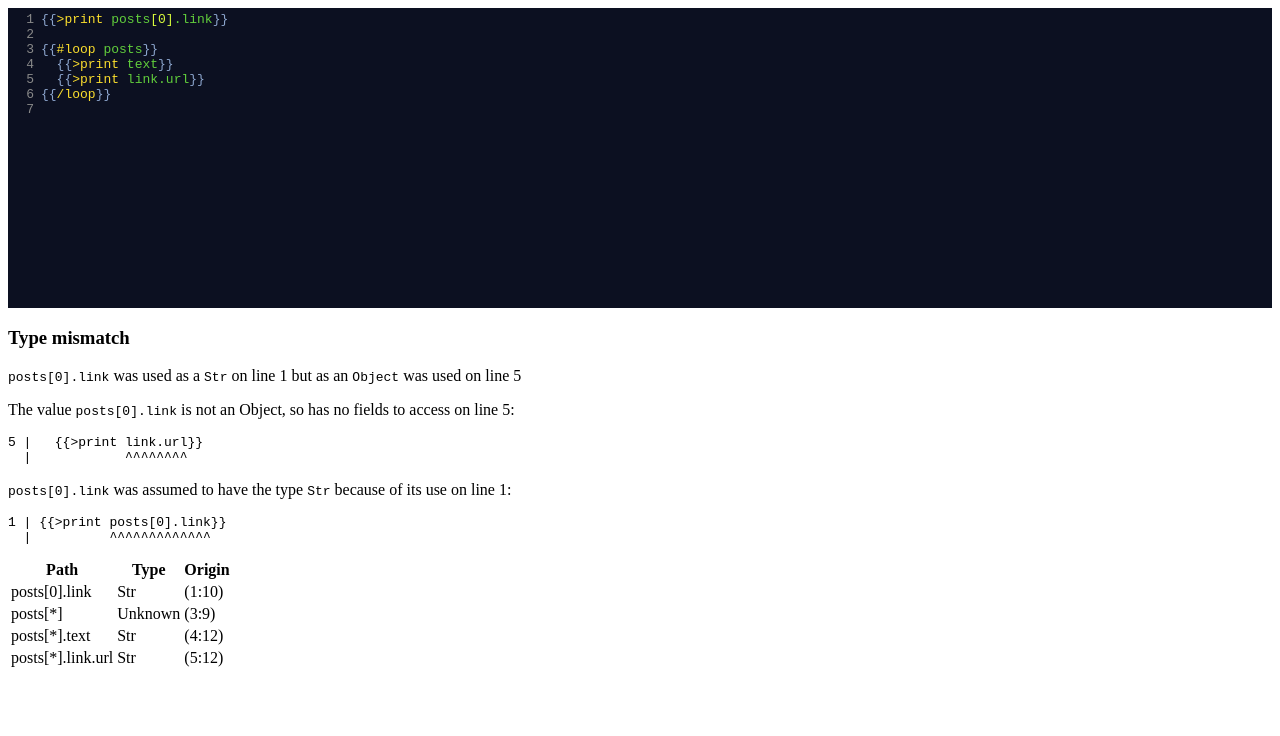
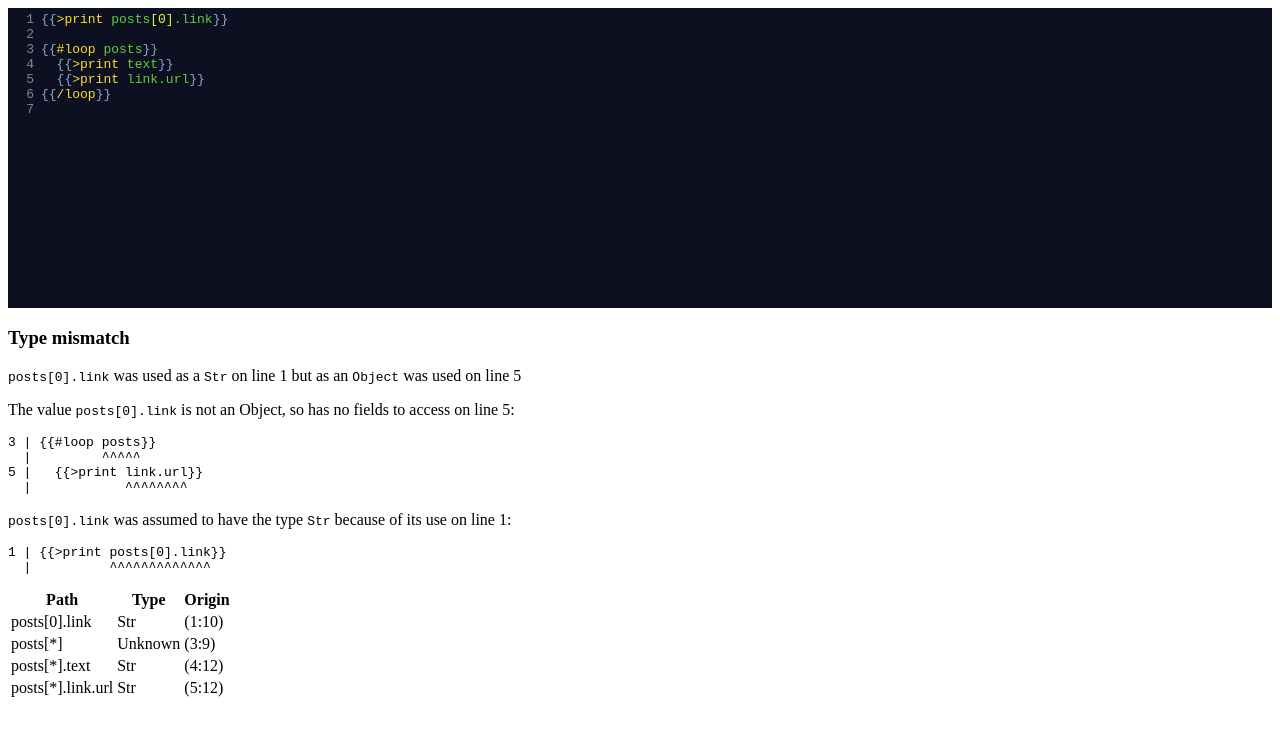
Before and after one commit to isaacev/inference, a React (Vite) app: page / in a window 1280 px wide. Shown: the top 736 px of the page. Built offline with nearby package versions, Linux system fonts and the light colour scheme.

Commit message:
replace single error snippets with context traces

```diff
--- a/src/components/report.tsx
+++ b/src/components/report.tsx
@@ -1,5 +1,9 @@
 import * as React from 'react'
-import { ReportPart } from '~/errors/report'
+import {
+  ReportPart,
+  SingleLineSnippet,
+  MultiLineSnippet,
+} from '~/errors/report'
 import Type from '~/types'
 import { tokenize } from '~/errors/utils'
 
@@ -54,6 +58,14 @@ const Part = (props: { part: ReportPart }): JSX.Element => {
           />
         )
       }
+    case 'trace':
+      return (
+        <ReportTrace
+          template={props.part.template}
+          mode={props.part.mode}
+          steps={props.part.steps}
+        />
+      )
   }
 }
 
@@ -140,6 +152,86 @@ const ReportSnippetMultiLine = (props: {
   )
 }
 
+const Snippet = (props: {
+  template: string
+  mode: string
+  snippet: SingleLineSnippet | MultiLineSnippet
+}) => {
+  if (props.snippet.size === 'single') {
+    const line = props.snippet.line
+    const [fromColumn, toColumn] = props.snippet.columns
+    const fullLine = props.template.split('\n')[line - 1]
+    const beforeError = fullLine.slice(0, fromColumn - 1)
+    const insideError = fullLine.slice(fromColumn - 1, toColumn - 1)
+    const afterError = fullLine.slice(toColumn - 1)
+    const totalGutterSpaces = line.toString().length
+    const gutterSpaces = ' '.repeat(totalGutterSpaces)
+    const totalColumnSpaces = fromColumn - 1
+    const columnSpaces = ' '.repeat(totalColumnSpaces)
+    const totalCarets = Math.max(1, toColumn - fromColumn)
+    const carets = '^'.repeat(totalCarets)
+    return (
+      <React.Fragment>
+        {`${line} | ${beforeError}`}
+        <span className={`snippet-${props.mode}`}>{insideError}</span>
+        {afterError}
+        <br />
+        {`${gutterSpaces} | ${columnSpaces}`}
+        <span className={`snippet-${props.mode}`}>{carets}</span>
+      </React.Fragment>
+    )
+  } else {
+    const {
+      lines: [fromLine, toLine],
+    } = props.snippet
+    const fullLines = props.template.split('\n').slice(fromLine - 1, toLine)
+    const maxGutterSpaces = Math.max(
+      fromLine.toString().length,
+      toLine.toString().length
+    )
+    return (
+      <pre className="part-snippet">
+        {fullLines.map((fullLine, i) => {
+          const lineNum = fromLine + i
+          return (
+            <React.Fragment key={i}>
+              {lineNum}
+              {' '.repeat(maxGutterSpaces - lineNum.toString().length)}
+              {` | `}
+              <span className={`snippet-${props.mode}`}>{fullLine}</span>
+              <br />
+            </React.Fragment>
+          )
+        })}
+      </pre>
+    )
+  }
+}
+
+const ReportTrace = (props: {
+  template: string
+  mode: string
+  steps: (SingleLineSnippet | MultiLineSnippet)[]
+}) => {
+  return (
+    <pre className="part-trace">
+      {props.steps.map((step, index, all) => {
+        const isLastStep = all.length - 1 === index
+        return (
+          <React.Fragment key={index}>
+            <Snippet
+              template={props.template}
+              mode={isLastStep ? props.mode : 'bold'}
+              snippet={step}
+            />
+            {isLastStep ? null : <br />}
+          </React.Fragment>
+        )
+      })}
+    </pre>
+  )
+}
+
 const ReportEmpty = () => null
 
 const replaceTicksWithInlineCode = (str: string) => {
--- a/src/errors/index.ts
+++ b/src/errors/index.ts
@@ -4,7 +4,7 @@ export default class TemplateError {
   public message: string
 
   constructor(public report: Report) {
-    const { line, column } = this.report.where.start
+    const { line, column } = this.report.trace.location.start
     this.message = `${this.report.title} at (${line}:${column})`
   }
 }
--- a/src/errors/report.ts
+++ b/src/errors/report.ts
@@ -1,10 +1,11 @@
 import Type from '~/types'
 import { Span } from '~/syntax'
 import { sprintf } from '~/errors/utils'
+import { ContextTrace } from '~/solver/constraints'
 
 export interface Report {
   title: string
-  where: Span
+  trace: ContextTrace
   parts: ReportPart[]
 }
 
@@ -14,6 +15,7 @@ export type ReportPart =
   | ReportType
   | ReportQuote
   | ReportSnippet
+  | ReportTrace
 
 interface ReportEmpty {
   form: 'empty'
@@ -51,46 +53,76 @@ export const quote = (lines: string[]): ReportQuote => {
   return { form: 'quote', lines }
 }
 
+export interface SingleLineSnippet {
+  size: 'single'
+  line: number
+  columns: [number, number]
+}
+
+export interface MultiLineSnippet {
+  size: 'multi'
+  lines: [number, number]
+}
+
 interface ReportSnippet {
   form: 'snippet'
   mode: 'error' | 'help'
   template: string
-  snippet:
-    | { size: 'single'; line: number; columns: [number, number] }
-    | { size: 'multi'; lines: [number, number] }
+  snippet: SingleLineSnippet | MultiLineSnippet
 }
 
-export const errorSnippet = (template: string, where: Span) =>
-  snippet('error', template, where)
+export const errorSnippet = (template: string, where: Span): ReportSnippet => ({
+  form: 'snippet',
+  mode: 'error',
+  template,
+  snippet: spanToSnippet(where),
+})
 
-export const helpSnippet = (template: string, where: Span) =>
-  snippet('help', template, where)
+export const helpSnippet = (template: string, where: Span): ReportSnippet => ({
+  form: 'snippet',
+  mode: 'help',
+  template,
+  snippet: spanToSnippet(where),
+})
 
-const snippet = (
-  mode: ReportSnippet['mode'],
-  template: string,
-  where: Span
-): ReportSnippet => {
+const spanToSnippet = (where: Span): SingleLineSnippet | MultiLineSnippet => {
   if (where.start.line === where.end.line) {
     return {
-      form: 'snippet',
-      mode,
-      template,
-      snippet: {
-        size: 'single',
-        line: where.start.line,
-        columns: [where.start.column, where.end.column],
-      },
+      size: 'single',
+      line: where.start.line,
+      columns: [where.start.column, where.end.column],
     }
   } else {
     return {
-      form: 'snippet',
-      mode,
-      template,
-      snippet: {
-        size: 'multi',
-        lines: [where.start.line, where.end.line],
-      },
+      size: 'multi',
+      lines: [where.start.line, where.end.line],
     }
   }
 }
+
+interface ReportTrace {
+  form: 'trace'
+  mode: string
+  template: string
+  steps: (SingleLineSnippet | MultiLineSnippet)[]
+}
+
+export const trace = (
+  template: string,
+  mode: string,
+  trace: ContextTrace
+): ReportTrace => {
+  const steps: ReportTrace['steps'] = []
+  let nextStep: ContextTrace | null = trace
+  while (nextStep !== null) {
+    steps.unshift(spanToSnippet(nextStep.location))
+    nextStep = nextStep.parent
+  }
+
+  return {
+    form: 'trace',
+    mode,
+    template,
+    steps,
+  }
+}
--- a/src/solver/constraints.ts
+++ b/src/solver/constraints.ts
@@ -6,13 +6,23 @@ import Unknown from '~/types/unknown'
 import Path from '~/paths'
 import { DynamicOffset } from '~/paths/segments/offset'
 
+export interface ContextTrace {
+  location: Span
+  parent: ContextTrace | null
+}
+
 export interface Constraint {
   readonly path: Path
   readonly atomicType: Unknown | Str | Num | Bool
+  readonly trace: ContextTrace
   readonly origin: Span
 }
 
-export const toConstraints = (stmts: Statement[], base: Path): Constraint[] => {
+export const toConstraints = (
+  stmts: Statement[],
+  base: Path,
+  parent: ContextTrace | null = null
+): Constraint[] => {
   const nestedConstraints = stmts.map<Constraint[]>(stmt => {
     if (stmt.statement === 'text') {
       return []
@@ -23,32 +33,38 @@ export const toConstraints = (stmts: Statement[], base: Path): Constraint[] => {
         {
           path: base.concat(stmt.path.value),
           atomicType: new Str(),
+          trace: { location: stmt.path.location, parent },
           origin: stmt.path.location,
         },
       ]
     }
 
     if (stmt.statement === 'block' && stmt.name.value === 'with') {
+      const trace = { location: stmt.path.location, parent }
       return [
         {
           path: base.concat(stmt.path.value),
           atomicType: new Unknown(),
+          trace,
           origin: stmt.path.location,
         },
-        ...toConstraints(stmt.statements, base.concat(stmt.path.value)),
+        ...toConstraints(stmt.statements, base.concat(stmt.path.value), trace),
       ]
     }
 
     if (stmt.statement === 'block' && stmt.name.value === 'loop') {
+      const trace = { location: stmt.path.location, parent }
       return [
         {
           path: base.concat(stmt.path.value).concat(new DynamicOffset()),
           atomicType: new Unknown(),
+          trace,
           origin: stmt.path.location,
         },
         ...toConstraints(
           stmt.statements,
-          base.concat(stmt.path.value).concat(new DynamicOffset())
+          base.concat(stmt.path.value).concat(new DynamicOffset()),
+          trace
         ),
       ]
     }
--- a/src/solver/nodes.ts
+++ b/src/solver/nodes.ts
@@ -1,4 +1,4 @@
-import { Constraint } from '~/solver/constraints'
+import { Constraint, ContextTrace } from '~/solver/constraints'
 
 // Error tracking and rendering
 import { Span } from '~/syntax'
@@ -34,7 +34,7 @@ export abstract class Node {
 
   constructor(
     public path: Path,
-    public because: Span,
+    public because: ContextTrace,
     public constraints: Constraint[]
   ) {}
 
@@ -47,9 +47,9 @@ export abstract class Node {
 
     if (head === null) {
       if (cons.atomicType instanceof Unknown) {
-        return new UnknownNode(path, cons.origin, [cons])
+        return new UnknownNode(path, cons.trace, [cons])
       } else {
-        return new LeafNode(path, cons.origin, [cons], cons.atomicType)
+        return new LeafNode(path, cons.trace, [cons], cons.atomicType)
       }
     }
 
@@ -57,11 +57,11 @@ export abstract class Node {
 
     if (head instanceof Offset) {
       if (head instanceof DynamicOffset || g.lessons.shouldBe(path, List)) {
-        return new ListNode(path, cons.origin, [cons], nextNode)
+        return new ListNode(path, cons.trace, [cons], nextNode)
       } else if (head instanceof StaticOffset) {
         return new TupleNode(
           path,
-          cons.origin,
+          cons.trace,
           [cons],
           { [head.offset]: nextNode },
           new AssumptionBookmark(g.previousSnapshot, path)
@@ -72,7 +72,7 @@ export abstract class Node {
     if (head instanceof Field) {
       return new FieldNode(
         path,
-        cons.origin,
+        cons.trace,
         [cons],
         [{ segment: head, node: nextNode }]
       )
@@ -99,7 +99,7 @@ class UnknownNode extends Node {
     if (head === null) {
       return new LeafNode(
         this.path,
-        cons.origin,
+        cons.trace,
         this.constraints.concat(cons),
         cons.atomicType
       )
@@ -112,14 +112,14 @@ class UnknownNode extends Node {
       if (head instanceof DynamicOffset || shouldBeList) {
         return new ListNode(
           this.path,
-          cons.origin,
+          cons.trace,
           this.constraints.concat(cons),
           nextNode
         )
       } else if (head instanceof StaticOffset) {
         return new TupleNode(
           this.path,
-          cons.origin,
+          cons.trace,
           this.constraints.concat(cons),
           { [head.offset]: nextNode },
           new AssumptionBookmark(g.previousSnapshot, this.path)
@@ -130,7 +130,7 @@ class UnknownNode extends Node {
     if (head instanceof Field) {
       return new FieldNode(
         this.path,
-        cons.origin,
+        cons.trace,
         this.constraints.concat(cons),
         [{ segment: head, node: nextNode }]
       )
@@ -147,8 +147,11 @@ export class EmptyNode extends Node {
     super(
       new Path(),
       {
-        start: { line: 1, column: 1, offset: 0 },
-        end: { line: 1, column: 1, offset: 0 },
+        location: {
+          start: { line: 1, column: 1, offset: 0 },
+          end: { line: 1, column: 1, offset: 0 },
+        },
+        parent: null,
       },
       []
     )
@@ -168,7 +171,7 @@ class LeafNode extends Node {
 
   constructor(
     path: Path,
-    because: Span,
+    because: ContextTrace,
     constraints: Constraint[],
     public type: Str | Num | Bool
   ) {
@@ -199,7 +202,7 @@ class LeafNode extends Node {
         throw errors.typeMismatchError({
           path: this.path,
           original: { type: this.type, where: this.because },
-          conflict: { type: cons.atomicType, where: cons.origin },
+          conflict: { type: cons.atomicType, where: cons.trace },
           template: g.template,
         })
       }
@@ -210,7 +213,7 @@ class LeafNode extends Node {
         path: this.path,
         offset: head,
         type: this.type,
-        where: cons.origin,
+        where: cons.trace,
         template: g.template,
       })
     }
@@ -220,7 +223,7 @@ class LeafNode extends Node {
         path: this.path,
         field: head,
         type: this.type,
-        where: cons.origin,
+        where: cons.trace,
         original: this.because,
         template: g.template,
       })
@@ -236,7 +239,7 @@ class ListNode extends Node {
 
   constructor(
     path: Path,
-    because: Span,
+    because: ContextTrace,
     constraints: Constraint[],
     child: Node
   ) {
@@ -259,7 +262,7 @@ class ListNode extends Node {
       throw errors.typeMismatchError({
         path: this.path,
         original: { type: this.derrive(), where: this.because },
-        conflict: { type: cons.atomicType, where: cons.origin },
+        conflict: { type: cons.atomicType, where: cons.trace },
         template: g.template,
       })
     }
@@ -283,7 +286,7 @@ class ListNode extends Node {
         path: this.path,
         field: head,
         type: this.derrive(),
-        where: cons.origin,
+        where: cons.trace,
         original: this.because,
         template: g.template,
       })
@@ -300,7 +303,7 @@ class TupleNode extends Node {
 
   constructor(
     path: Path,
-    because: Span,
+    because: ContextTrace,
     constraints: Constraint[],
     members: TupleNode['members'],
     bookmark: AssumptionBookmark
@@ -332,7 +335,7 @@ class TupleNode extends Node {
       throw errors.typeMismatchError({
         path: this.path,
         original: { type: this.derrive(), where: this.because },
-        conflict: { type: cons.atomicType, where: cons.origin },
+        conflict: { type: cons.atomicType, where: cons.trace },
         template: g.template,
       })
     }
@@ -359,7 +362,7 @@ class TupleNode extends Node {
         path: this.path,
         field: head,
         type: this.derrive(),
-        where: cons.origin,
+        where: cons.trace,
         original: this.because,
         template: g.template,
       })
@@ -375,7 +378,7 @@ class FieldNode extends Node {
 
   constructor(
     path: Path,
-    because: Span,
+    because: ContextTrace,
     constraints: Constraint[],
     pairs: FieldNode['pairs']
   ) {
@@ -405,7 +408,7 @@ class FieldNode extends Node {
       throw errors.typeMismatchError({
         path: this.path,
         original: { type: this.derrive(), where: this.because },
-        conflict: { type: cons.atomicType, where: cons.origin },
+        conflict: { type: cons.atomicType, where: cons.trace },
         template: g.template,
       })
     }
@@ -415,7 +418,7 @@ class FieldNode extends Node {
         path: this.path,
         offset: head,
         type: this.derrive(),
-        where: cons.origin,
+        where: cons.trace,
         template: g.template,
       })
     }
--- a/src/styles/styles.scss
+++ b/src/styles/styles.scss
@@ -123,6 +123,7 @@ main {
   // TODO
 }
 
+.part-trace,
 .part-snippet {
   margin: 1rem 0;
   padding: 1rem;
@@ -133,6 +134,11 @@ main {
   font-family: 'Dank Mono', monospace;
   font-size: 1.2rem;
   line-height: 1;
+
+  .snippet-bold {
+    font-weight: bold;
+    color: #555;
+  }
 
   .snippet-error {
     font-weight: bold;
--- a/src/syntax/errors.ts
+++ b/src/syntax/errors.ts
@@ -9,7 +9,7 @@ export const unclosedActionError = (params: {
 }) =>
   new TemplateError({
     title: 'Unclosed action',
-    where: params.where,
+    trace: { location: params.where, parent: null },
     parts: [
       report.text('Action was left unclosed on line $0:', [
         params.where.start.line.toString(),
@@ -25,7 +25,7 @@ export const unexpectedCharacterError = (params: {
 }) =>
   new TemplateError({
     title: 'Unexpected character',
-    where: params.where,
+    trace: { location: params.where, parent: null },
     parts: [
       report.text('Unexpected character `$0` found on line $1:', [
         params.character,
@@ -42,7 +42,7 @@ export const unexpectedTokenError = (params: {
 }) =>
   new TemplateError({
     title: 'Unexpected token',
-    where: params.found.location,
+    trace: { location: params.found.location, parent: null },
     parts: [
       report.text('Unexpected token `$0` found on line $1:', [
         params.found.name,
@@ -65,7 +65,7 @@ export const unclosedBlockError = (params: {
 }) =>
   new TemplateError({
     title: 'Unclosed block',
-    where: params.where,
+    trace: { location: params.where, parent: null },
     parts: [
       // TODO
     ],
@@ -79,7 +79,7 @@ export const mismatchedClosingTag = (params: {
 }) =>
   new TemplateError({
     title: 'Mismatched closing tag',
-    where: params.where,
+    trace: { location: params.where, parent: null },
     parts: [
       // TODO
     ],
```
Also changed, not shown: src/solver/errors.ts (+20 -20 lines).
